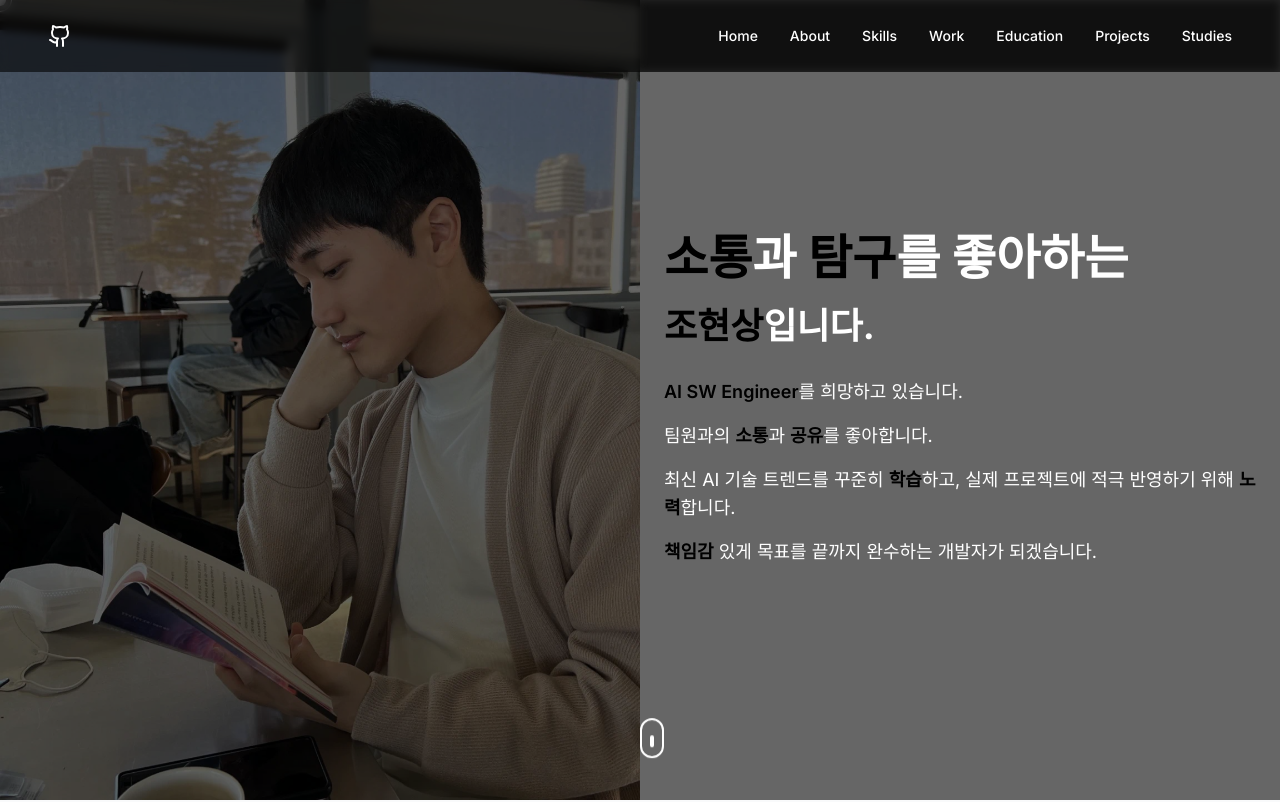
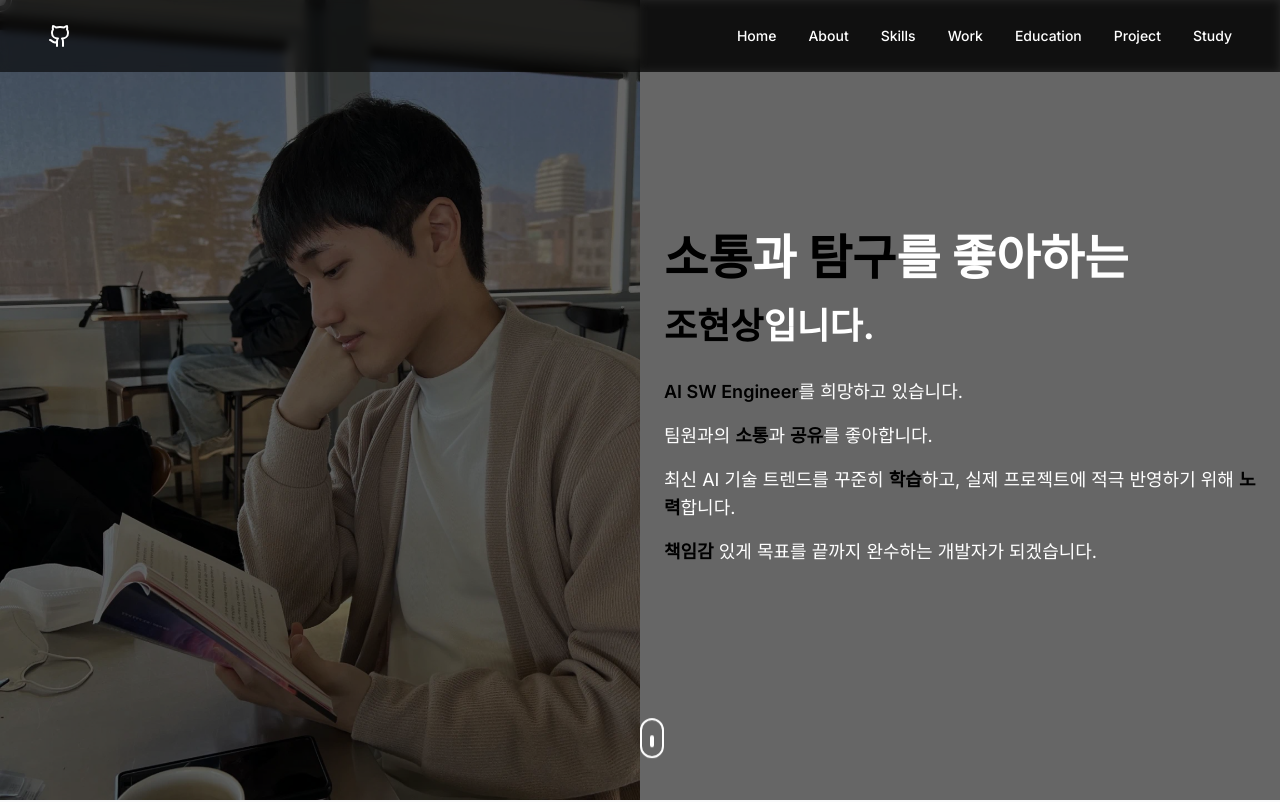
Before and after one commit to hyeonsang010716/my_portfolio, a React (Vite) app: page / in a window 1280 px wide. Shown: the top 802 px of the page. Built offline with nearby package versions, Linux system fonts and the light colour scheme.

Commit message:
[MOD] Header 글 수정

```diff
--- a/src/data/index.ts
+++ b/src/data/index.ts
@@ -6,8 +6,8 @@ export const navLinks: NavLink[] = [
   { name: 'Skills', href: '#skills' },
   { name: 'Work', href: '#work' },
   { name: 'Education', href: '#education' },
-  { name: 'Projects', href: '#projects' },
-  { name: 'Studies', href: '#studies' },
+  { name: 'Project', href: '#projects' },
+  { name: 'Study', href: '#studies' },
 ];
 
 export const skills = {
```
